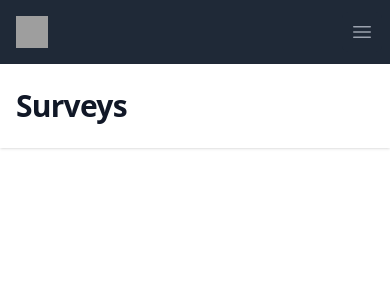
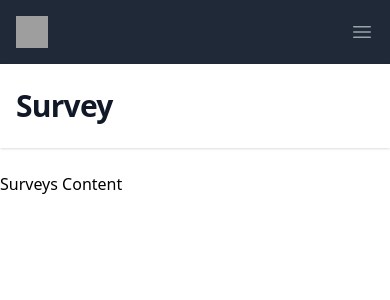
Before and after one commit to Level237/laravel-react-survey, a React app in the folder react/: page /surveys in a window 390 px wide. Shown: the top 300 px of the page. Built offline with nearby package versions, Linux system fonts and the light colour scheme; grey boxes are pictures that could not be loaded; the HTML template or start-up script is replaced by a standard one.

Commit message:
current User in react

```diff
--- a/react/src/Components/DefaultLayout.jsx
+++ b/react/src/Components/DefaultLayout.jsx
@@ -1,14 +1,15 @@
 import { Fragment } from 'react'
 import { Disclosure, Menu, Transition } from '@headlessui/react'
-import { Bars3Icon, BellIcon, XMarkIcon } from '@heroicons/react/24/outline'
+import { Bars3Icon, BellIcon, UserIcon, XMarkIcon } from '@heroicons/react/24/outline'
 import { NavLink, Outlet } from 'react-router-dom'
+import { userStateContext } from '../contexts/ContextProvider'
 
-const user = {
-  name: 'Tom Cook',
-  email: 'tom@example.com',
-  imageUrl:
-    'https://images.unsplash.com/photo-1472099645785-5658abf4ff4e?ixlib=rb-1.2.1&ixid=eyJhcHBfaWQiOjEyMDd9&auto=format&fit=facearea&facepad=2&w=256&h=256&q=80',
-}
+// const user = {
+//   name: 'Tom Cook',
+//   email: 'tom@example.com',
+//   imageUrl:
+//     'https://images.unsplash.com/photo-1472099645785-5658abf4ff4e?ixlib=rb-1.2.1&ixid=eyJhcHBfaWQiOjEyMDd9&auto=format&fit=facearea&facepad=2&w=256&h=256&q=80',
+// }
 const navigation = [
   { name: 'Dashboard', to: '/' },
   { name: 'Surveys', to: '/surveys' },
@@ -21,7 +22,7 @@ function classNames(...classes) {
 }
 
 export default function DefaultLayout() {
-
+const {currentUser}=userStateContext();
   const logout =(ev)=>{
     ev.preventDefault();
     console.log("Logout");
@@ -78,7 +79,7 @@ export default function DefaultLayout() {
                         <div>
                           <Menu.Button className="flex max-w-xs items-center rounded-full bg-gray-800 text-sm focus:outline-none focus:ring-2 focus:ring-white focus:ring-offset-2 focus:ring-offset-gray-800">
                             <span className="sr-only">Open user menu</span>
-                            <img className="h-8 w-8 rounded-full" src={user.imageUrl} alt="" />
+                            <UserIcon className='w-10 h-10 bg-black/25 p-2 rounded-full text-white'/>
                           </Menu.Button>
                         </div>
                         <Transition
@@ -143,11 +144,11 @@ export default function DefaultLayout() {
                 <div className="border-t border-gray-700 pb-3 pt-4">
                   <div className="flex items-center px-5">
                     <div className="flex-shrink-0">
-                      <img className="h-10 w-10 rounded-full" src={user.imageUrl} alt="" />
+                    <UserIcon className='w-6 text-white'/>
                     </div>
                     <div className="ml-3">
-                      <div className="text-base font-medium leading-none text-white">{user.name}</div>
-                      <div className="text-sm font-medium leading-none text-gray-400">{user.email}</div>
+                      <div className="text-base font-medium leading-none text-white">{currentUser.name}</div>
+                      <div className="text-sm font-medium leading-none text-gray-400">{currentUser.email}</div>
                     </div>
                     <button
                       type="button"
--- /dev/null
+++ b/react/src/Components/PageComponent.jsx
@@ -0,0 +1,21 @@
+
+
+// eslint-disable-next-line react/prop-types
+export default function PageComponent({title,buttons="",children}) {
+  return (
+    <><header className="bg-white shadow">
+    <div className="flex justify-between items-center mx-auto max-w-7xl px-4 py-6 sm:px-6 lg:px-8">
+      <h1 className="text-3xl font-bold tracking-tight text-gray-900">
+        {title}
+      </h1>
+       {buttons}
+    </div>
+  </header>
+  <main>
+    <div className="mx-auto max-w-7xl py-6 sm:px-6 lg:px-8">
+      {children}
+    </div>
+  </main>
+  </>
+  )
+}
--- /dev/null
+++ b/react/src/contexts/ContextProvider.jsx
@@ -0,0 +1,33 @@
+import { createContext, useContext, useState } from "react";
+
+const StateContext=createContext({
+  currentUser:{},
+  userToken:null,
+  setCurrentUser:()=>{},
+  setUserToken:()=>{},
+});
+
+// eslint-disable-next-line react/prop-types
+export const ContextProvider=({children})=>{
+  const [currentUser,setCurrentUser] = useState({
+
+        name: 'Tom Cook',
+        email: 'tom@example.com',
+        imageUrl:
+          'https://images.unsplash.com/photo-1472099645785-5658abf4ff4e?ixlib=rb-1.2.1&ixid=eyJhcHBfaWQiOjEyMDd9&auto=format&fit=facearea&facepad=2&w=256&h=256&q=80',
+
+  });
+  const  [userToken,setUserToken]=useState(null);
+  return(
+    <StateContext.Provider value={{
+      currentUser,
+      setCurrentUser,
+      userToken,
+      setUserToken
+     }}>
+      {children}
+    </StateContext.Provider>
+  )
+}
+
+export const userStateContext= () =>useContext(StateContext);
--- a/react/src/main.jsx
+++ b/react/src/main.jsx
@@ -3,8 +3,12 @@ import ReactDOM from 'react-dom/client'
 import './index.css'
 import router from './router.jsx'
 import { RouterProvider } from 'react-router-dom'
+import { ContextProvider } from './contexts/ContextProvider'
 ReactDOM.createRoot(document.getElementById('root')).render(
   <React.StrictMode>
+    <ContextProvider>
     <RouterProvider router={router}/>
+    </ContextProvider>
+
   </React.StrictMode>,
 )
--- a/react/src/views/Dashboard.jsx
+++ b/react/src/views/Dashboard.jsx
@@ -1,18 +1,10 @@
+import PageComponent from "../Components/PageComponent";
 
 
 export default function Dashboard() {
   return (
-    <>
-      <header className="bg-white shadow">
-          <div className="mx-auto max-w-7xl px-4 py-6 sm:px-6 lg:px-8">
-            <h1 className="text-3xl font-bold tracking-tight text-gray-900">Dashboard</h1>
-          </div>
-        </header>
-        <main>
-          <div className="mx-auto max-w-7xl py-6 sm:px-6 lg:px-8">
-
-          </div>
-        </main>
-    </>
+    <PageComponent title="Dashboard">
+     children
+    </PageComponent>
   )
 }
--- a/react/src/views/Surveys.jsx
+++ b/react/src/views/Surveys.jsx
@@ -1,18 +1,10 @@
+import PageComponent from "../Components/PageComponent";
 
 
 export default function Surveys() {
   return (
-    <>
-      <header className="bg-white shadow">
-          <div className="mx-auto max-w-7xl px-4 py-6 sm:px-6 lg:px-8">
-            <h1 className="text-3xl font-bold tracking-tight text-gray-900">Surveys</h1>
-          </div>
-        </header>
-        <main>
-          <div className="mx-auto max-w-7xl py-6 sm:px-6 lg:px-8">
-
-          </div>
-        </main>
-    </>
+    <PageComponent title="Survey">
+    Surveys Content
+   </PageComponent>
   )
 }
```
